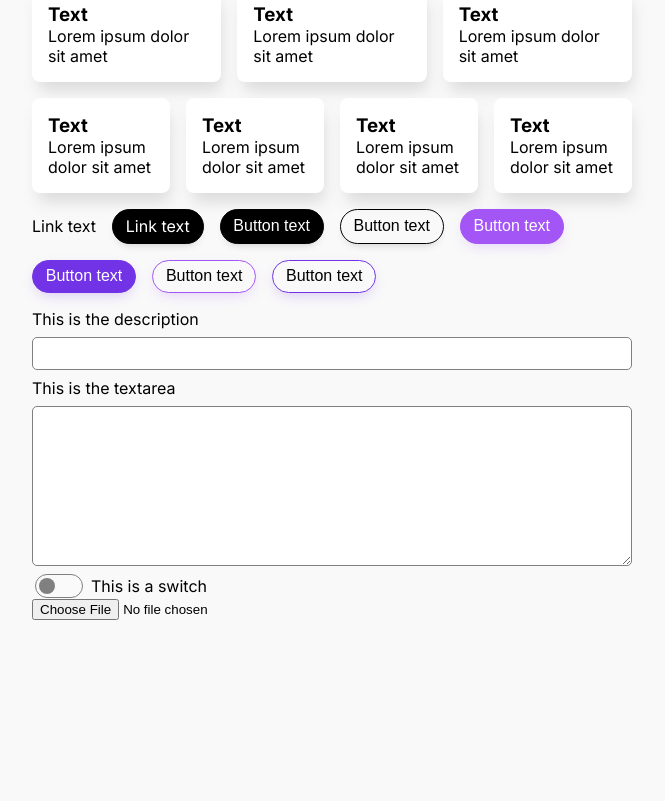
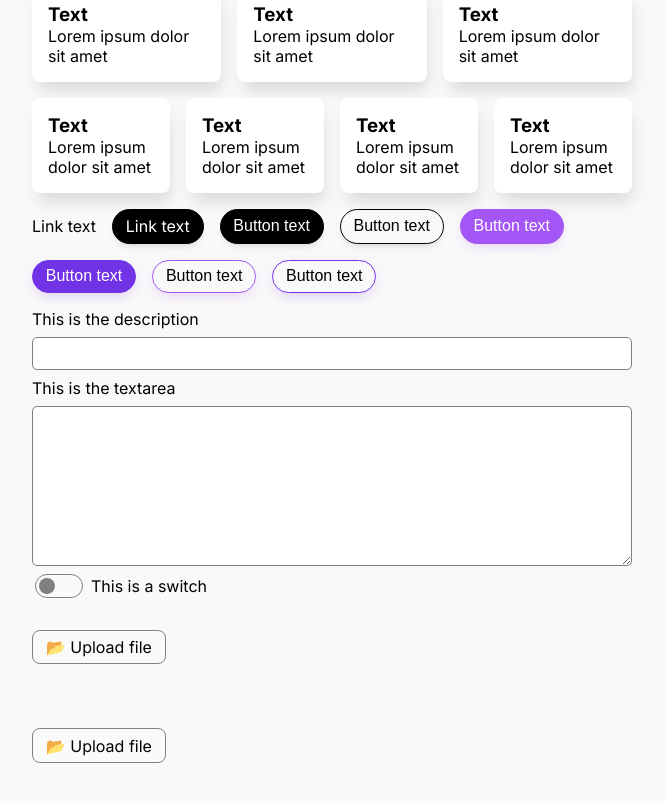
Before and after one commit to cristian-albu/acj-v2, a Next.js app: page /stylesheet in a window 1280 px wide. Shown: the part 339-1140 px from the top of the page, without its empty margins (308-973 px from the left). Before the commit the page ends 1007 px from the top, so only its background shows below. Built offline with nearby package versions, Linux system fonts and the light colour scheme.

Commit message:
file upload part 2

```diff
--- a/app/stylesheet/page.tsx
+++ b/app/stylesheet/page.tsx
@@ -1,4 +1,4 @@
-import StylesheetView from "@/Views/stylesheet/StylesheetView";
+import StylesheetView from "@/views/stylesheet/StylesheetView";
 import React from "react";
 
 const StylesheetPage = () => {
--- a/shared/components/inputs/FileInput.tsx
+++ b/shared/components/inputs/FileInput.tsx
@@ -2,22 +2,39 @@
 import React, { ChangeEvent, MouseEvent, useEffect, useRef, useState } from "react";
 import styles from "./inputs.module.scss";
 import InputError from "./utils/InputError";
-import { TErrorState, TFileInput, TInputErrorProps } from "./types";
+import { TErrorState, TFileInput, TInputEvents } from "./types";
+import Button from "../layout/Button";
+import Image from "next/image";
+import Loading from "../layout/Loading";
 
+/**
+ *
+ * once file is uploaded you can get: server-file-ref data attribute
+ * @example
+ *
+ * event.target.attributes.getNamesItem('server-file-ref').value
+ */
 const FileInput: React.FC<TFileInput> = ({ errorCallbacks }) => {
     const ref = useRef<null | HTMLInputElement>(null);
-    const [file, setFile] = useState<null | Blob>(null);
+    const [file, setFile] = useState<null | File>(null);
     const [generateImageObjectUrl, setImageObjectUrl] = useState<null | string>(null);
+    const [serverRef, setServerRef] = useState<null | any>(null);
+
     const [loading, setLoading] = useState(false);
-    const [errorState, setErrorState] = useState(false);
+    const [success, setSuccess] = useState(false);
+    const [fileErr, setFileErr] = useState("");
+    const [errorState, setErrorState] = useState<TErrorState>({
+        shouldShowErr: false,
+        shouldHighlightErr: false,
+    });
 
     const uploadFileToClient = (event: ChangeEvent<HTMLInputElement>) => {
-        setErrorState(false);
+        event.preventDefault();
+        setFileErr("");
         if (event.target.files && event.target.files[0]) {
             const newFile = event.target.files[0];
-
+            console.log(newFile);
             setFile(newFile);
-
             if (newFile.type.startsWith("image/")) {
                 setImageObjectUrl(URL.createObjectURL(newFile));
             }
@@ -26,15 +43,12 @@ const FileInput: React.FC<TFileInput> = ({ errorCallbacks }) => {
 
     const uploadFileToServer = async (event: MouseEvent<HTMLButtonElement>) => {
         event.preventDefault();
-
         const formData = new FormData();
         if (!file) {
-            setErrorState(true);
+            setFileErr("clientErr");
             throw new Error("Must have a valid file");
         }
-
         formData.append("file", file);
-
         try {
             setLoading(true);
             const response = await fetch("/api/file", {
@@ -45,74 +59,102 @@ const FileInput: React.FC<TFileInput> = ({ errorCallbacks }) => {
                     "Content-Type": "application/json",
                 },
             });
-
             const resJson = await response.json();
-
-            console.log(resJson);
+            setServerRef(resJson);
+            setSuccess(true);
         } catch (err) {
             console.error(err);
-            setErrorState(true);
+            setFileErr("serverErr");
+            setErrorState({ ...errorState, shouldHighlightErr: true });
         } finally {
+            // load animation looks good so we must wait for it for at least 1 more second
+            await new Promise((res) => setTimeout(res, 1000));
             setLoading(false);
         }
     };
 
-    const clearFile = () => {
+    const clearFile = (event?: MouseEvent<HTMLButtonElement>) => {
+        event && event.preventDefault();
+        setFileErr("");
         if (generateImageObjectUrl) {
-            // Revoke the object URL to free up resources
             URL.revokeObjectURL(generateImageObjectUrl);
-            setErrorState(false);
-            setFile(null), setImageObjectUrl(null);
-            if (ref.current) {
-                ref.current.value = "";
+            setImageObjectUrl(null);
         }
-        }
+        if (ref.current) ref.current.value = "";
+        setFile(null);
     };
 
-    const handleClearFile = (event: MouseEvent<HTMLButtonElement>) => {
-        event.preventDefault();
-        clearFile();
+    const inputErrorEventsHandlers = {
+        onMouseEnter: () => {
+            setErrorState({ ...errorState, shouldShowErr: true });
+        },
+        onMouseLeave: () => {
+            if (!errorState.isFocused) {
+                setErrorState({ ...errorState, shouldShowErr: false });
+            }
+        },
     };
 
-    // Default error props
-    const errorProps: TErrorState = {
-        focusedOnce: errorState,
-        isFocused: errorState,
-        shouldShowErr: errorState,
-        shouldHighlightErr: errorState,
-    };
-
-    useEffect(() => {
-        // Cleanup function for generatedFileUrl on component unmount
-        return () => {
-            clearFile();
-        };
-    }, [generateImageObjectUrl]);
-
     return (
-        <div className={`${styles.fileUpload} ${loading ? styles.loading : ""}`}>
-            {generateImageObjectUrl && <img className={styles.fileImg} src={generateImageObjectUrl} />}
+        <div className={styles.fileUpload}>
+            {file ? (
+                <>
+                    <div className={styles.fileContainer}>
+                        {generateImageObjectUrl ? (
+                            loading ? (
+                                <Loading />
+                            ) : (
+                                <img
+                                    width={900}
+                                    height={900}
+                                    className={styles.fileImg}
+                                    alt="image upload"
+                                    src={generateImageObjectUrl}
+                                />
+                            )
+                        ) : loading ? (
+                            <Loading />
+                        ) : (
+                            <div>
+                                <p>📂 {file.name} </p>
+                                <p> {file.size / 1000} KB</p>
+                            </div>
+                        )}
+                    </div>
+                    {success ? (
+                        <div>File loaded</div>
+                    ) : (
+                        <span>
+                            <Button onClick={uploadFileToServer} type="submit" disabled={loading}>
+                                {loading ? "⌛ Uploading..." : "💾 Save"}
+                            </Button>
+                            <Button btnStyle="outline" onClick={clearFile} disabled={loading}>
+                                ❌ Clear
+                            </Button>
+                        </span>
+                    )}
+                </>
+            ) : (
                 <label className={styles.fileLabel}>
                     <input
                         className={styles.fileInput}
                         type="file"
                         name="fileUpload"
+                        server-file-ref={serverRef}
                         onChange={uploadFileToClient}
                         ref={ref}
                         disabled={loading}
                     />
+                    <span>📂 Upload file</span>
                 </label>
-            {generateImageObjectUrl && (
-                <span>
-                    <button className={styles.uploadButton} onClick={uploadFileToServer} type="submit" disabled={loading}>
-                        {loading ? "Uploading..." : "Upload to server"}
-                    </button>
-                    <button className={styles.clearButton} onClick={handleClearFile} disabled={loading}>
-                        Clear
-                    </button>
-                </span>
             )}
-            {errorCallbacks && <InputError {...{ value: "val", errors: errorCallbacks, errorState: errorProps }} />}
+
+            {errorCallbacks && (
+                <InputError
+                    {...{ value: fileErr, errors: errorCallbacks, errorState: errorState }}
+                    {...inputErrorEventsHandlers}
+                />
+            )}
         </div>
     );
 };
--- a/shared/components/inputs/inputs.module.scss
+++ b/shared/components/inputs/inputs.module.scss
@@ -1,4 +1,13 @@
 @use "/app/_variables.scss" as v;
+
+@keyframes fadeIn {
+    0% {
+        opacity: 0;
+    }
+    100% {
+        opacity: 1;
+    }
+}
 
 // TextInput
 .textInputLabel {
@@ -43,15 +52,6 @@
         max-width: 100%;
         min-width: 100%;
         min-height: 10rem;
-    }
-}
-
-@keyframes fadeIn {
-    0% {
-        opacity: 0;
-    }
-    100% {
-        opacity: 1;
     }
 }
 
@@ -161,3 +161,98 @@
         align-items: center;
     }
 }
+
+.fileUpload {
+    width: 100%;
+    display: flex;
+    justify-content: flex-start;
+    align-items: center;
+    padding: 2rem 0rem;
+    flex-wrap: wrap;
+    position: relative;
+
+    & .fileContainer {
+        max-width: 40%;
+        width: 100%;
+        aspect-ratio: 2/1;
+        overflow: hidden;
+        display: flex;
+        justify-content: center;
+        align-items: center;
+        position: relative;
+        z-index: 50;
+        border-radius: 0.5rem;
+        box-shadow: 0px 0.6rem 1rem -5px rgba($color: black, $alpha: 0.2);
+        border: 1px solid v.$gray;
+
+        & .fileImg {
+            width: 100%;
+            height: auto;
+        }
+
+        & div {
+            width: 100%;
+            text-align: center;
+            display: flex;
+            justify-content: center;
+            align-items: center;
+            flex-direction: column;
+            position: relative;
+
+            & p {
+                animation: fadeIn;
+                animation-duration: 300ms;
+            }
+        }
+    }
+
+    & > span {
+        position: relative;
+        z-index: 50;
+        width: 60%;
+        display: flex;
+        flex-direction: column;
+        gap: v.$gap;
+        justify-content: stretch;
+        align-items: stretch;
+        padding: 2rem;
+    }
+
+    & .fileLabel {
+        position: relative;
+        z-index: 50;
+        display: flex;
+        justify-content: flex-start;
+        align-items: center;
+        background-color: v.$lightGray;
+        border: 1px solid v.$gray;
+        color: black;
+        padding: 0.4rem 0.8rem;
+        cursor: pointer;
+        border-radius: 0.5rem;
+        transition: border 200ms, box-shadow 200ms;
+
+        &:hover {
+            border-color: v.$mainColor;
+            box-shadow: 0px 5px 10px -5px rgba($color: v.$mainColor, $alpha: 0.2);
+        }
+    }
+
+    &:focus {
+        & .fileLabel {
+            border-color: v.$secondaryColor;
+            box-shadow: 0px 5px 10px -5px rgba($color: v.$secondaryColor, $alpha: 0.2);
+        }
+    }
+
+    & .fileInput {
+        width: 0;
+        height: 0;
+
+        &:focus {
+            & ~ span {
+                color: v.$mainColor;
+            }
+        }
+    }
+}
--- a/shared/components/inputs/utils/InputError.tsx
+++ b/shared/components/inputs/utils/InputError.tsx
@@ -7,6 +7,8 @@ import styles from "../inputs.module.scss";
 
 const InputError: React.FC<TInputErrorProps> = ({ value, errors, errorState, ...rest }) => {
     const errorList = checkInputErrors({ value, errors });
+
+    console.log(errorList);
     return (
         <div className={styles.textInputErrors}>
             {errorList.length && errorState.shouldHighlightErr && (
--- /dev/null
+++ b/shared/components/layout/Loading.tsx
@@ -0,0 +1,9 @@
+"use client";
+import React from "react";
+import style from "./layout.module.scss";
+
+const Loading = () => {
+    return <div className={style.loading}>⏳</div>;
+};
+
+export default Loading;
--- a/shared/components/layout/layout.module.scss
+++ b/shared/components/layout/layout.module.scss
@@ -185,3 +185,18 @@
         }
     }
 }
+
+@keyframes spin {
+    0% {
+        transform: rotate(0deg);
+    }
+    100% {
+        transform: rotate(360deg);
+    }
+}
+
+.loading {
+    width: 100%;
+    font-size: 1.5rem;
+    animation: spin 1s infinite ease-in-out;
+}
--- a/views/stylesheet/StylesheetView.tsx
+++ b/views/stylesheet/StylesheetView.tsx
@@ -85,7 +85,8 @@ const StylesheetView = () => {
                 </TextInput>
                 <TextInput type="textarea">This is the textarea</TextInput>
                 <Switch>This is a switch</Switch>
-                <FileInput />
+                <FileInput errorCallbacks={[{ validation: "file" }]} />
+                <FileInput errorCallbacks={[{ validation: "file" }]} />
             </Wrapper>
         </Section>
     );
```
Also changed, not shown: shared/components/inputs/types.ts (+4 -3 lines), shared/components/inputs/utils/checkInputErrors.ts (+7 -2 lines), shared/lib/input-validation/inputValidation.ts (+14 -0 lines). Lines whose indentation alone changed are shown as unchanged.
